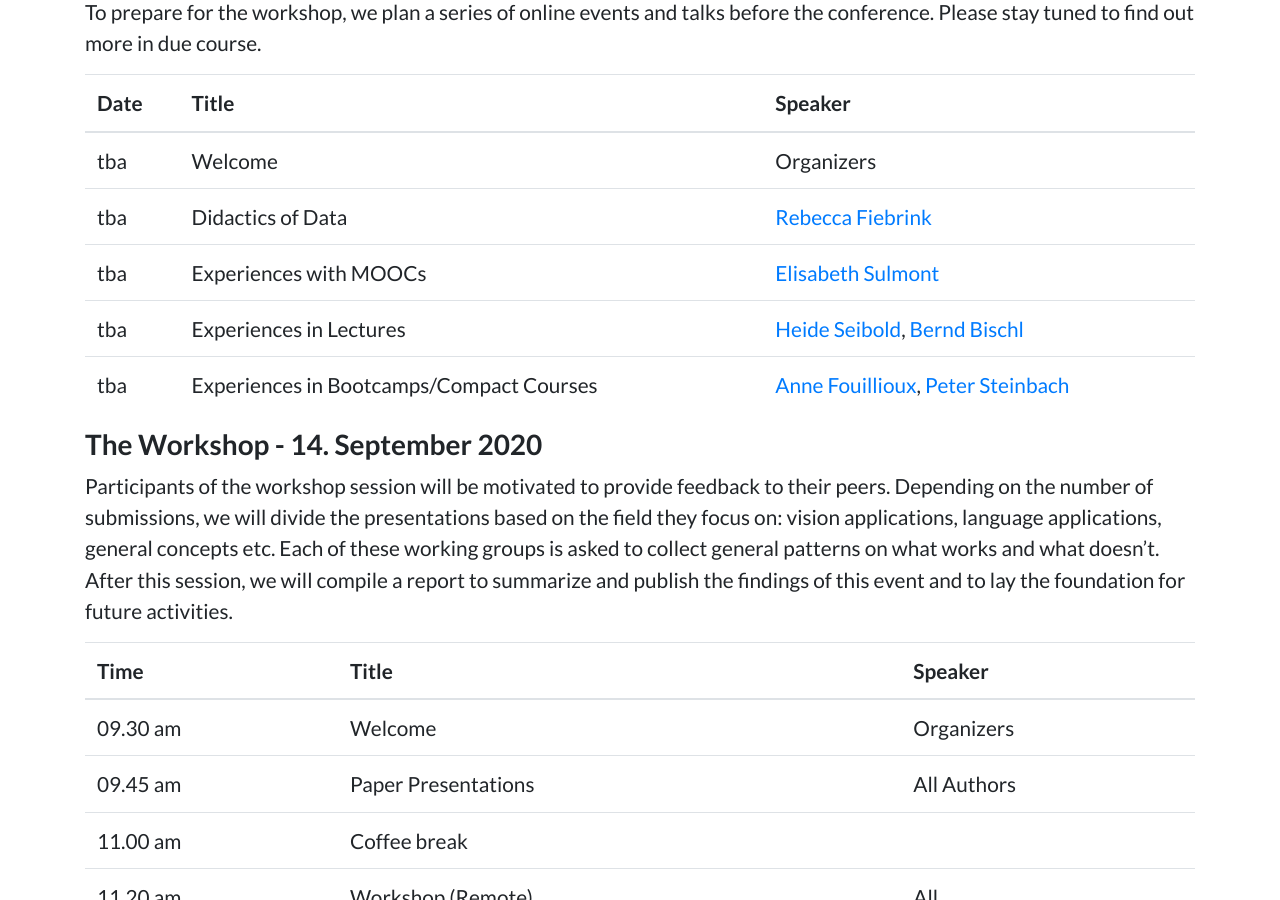
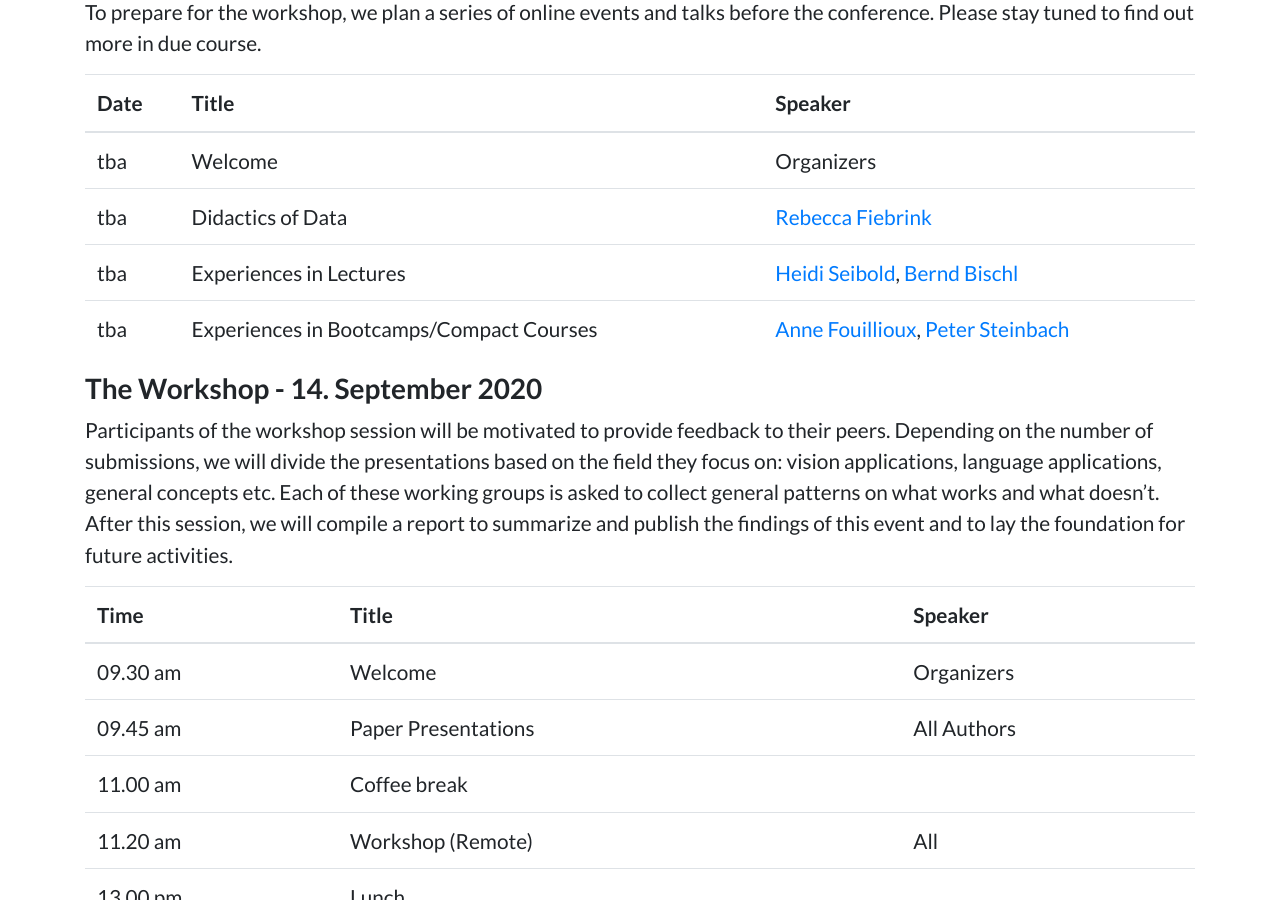
Before and after one commit to teaching-ml/2020, a Jekyll site: the page built from index.md, in a window 1280 px wide and 900 px high, scrolled down 2709 px. Built offline with Jekyll 4.4.1, drawn with Linux system fonts in a browser that asks for light colours.

Commit message:
removed MOOC talk, fixed typos

```diff
--- a/index.md
+++ b/index.md
@@ -58,8 +58,7 @@ To prepare for the workshop, we plan a series of online events and talks before
 | :--      | :--                                            | :--                 |
 | tba | Welcome                                        | Organizers          |
 | tba | Didactics of Data                              | [Rebecca Fiebrink](https://www.doc.gold.ac.uk/~mas01rf/homepage/)    |
-| tba | Experiences with MOOCs                         | [Elisabeth Sulmont](https://www.datacamp.com/instructors/lis-7740a67d-ab2a-4517-a218-5ad9fd6cb998) |
-| tba | Experiences in Lectures                        | [Heide Seibold](http://www.compstat.statistik.uni-muenchen.de/people/seibold/), [Bernd Bischl](https://www.compstat.statistik.uni-muenchen.de/people/bischl/) |
+| tba | Experiences in Lectures                        | [Heidi Seibold](http://www.compstat.statistik.uni-muenchen.de/people/seibold/), [Bernd Bischl](https://www.compstat.statistik.uni-muenchen.de/people/bischl/) |
 | tba | Experiences in Bootcamps/Compact Courses       | [Anne Fouillioux](https://www.mn.uio.no/geo/english/people/adm/annefou/), [Peter Steinbach](https://github.com/psteinb/) |
 
 ### The Workshop - 14. September 2020
```
